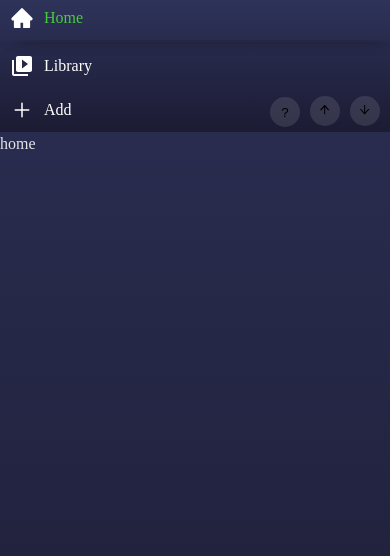
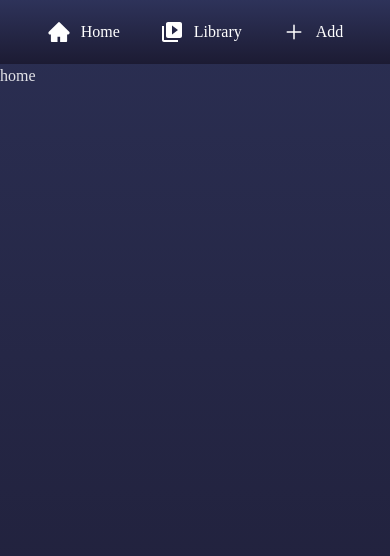
Before and after one commit to JackTheFullDev/tutorialApp, a React (Vite) app: page / in a window 390 px wide. Shown: the top 556 px of the page. Built offline with nearby package versions, Linux system fonts and the light colour scheme.

Commit message:
mobile-nav-version1

```diff
--- a/src/components/feature/Navigation.css
+++ b/src/components/feature/Navigation.css
@@ -2,7 +2,7 @@
 {
     background: linear-gradient(#2E335A, #1C1B33);
     position: fixed;
-    inset: 0 80% 0 0;
+    inset: 0 90% 0 0;
     color: rgba(255, 255, 255, 0.6);
     display: flex;
     flex-direction: column;
@@ -98,17 +98,12 @@
     }
 }
 
-@media only screen and (max-width: 550px)
+@media only screen and (max-width: 980px)
 {
     .navigation
     {
        position: relative;
        gap: 0;
-
-    }
-    .user-navigation
-    {
-        max-height: 10vh;
     }
     #user-profile-img
     {
@@ -125,6 +120,14 @@
     .thanks-to button
     {
         margin-right: 10px;
+        display: none;
+    }
+    ul
+    {
+        display: flex;
+        justify-content: center;
+        gap: 20px;
+        padding: 10px;
     }
 
 }
--- a/src/components/feature/Navigation.jsx
+++ b/src/components/feature/Navigation.jsx
@@ -65,13 +65,9 @@
         >?
         </button>
         <button
-          onMouseEnter={() => handleThanks(false)}
-          onMouseLeave={() => handleThanks(true)}
         ><AiOutlineArrowUp/>
         </button>
         <button
-          onMouseEnter={() => handleThanks(false)}
-          onMouseLeave={() => handleThanks(true)}
         ><AiOutlineArrowDown/>
         </button>
       </div>
```
